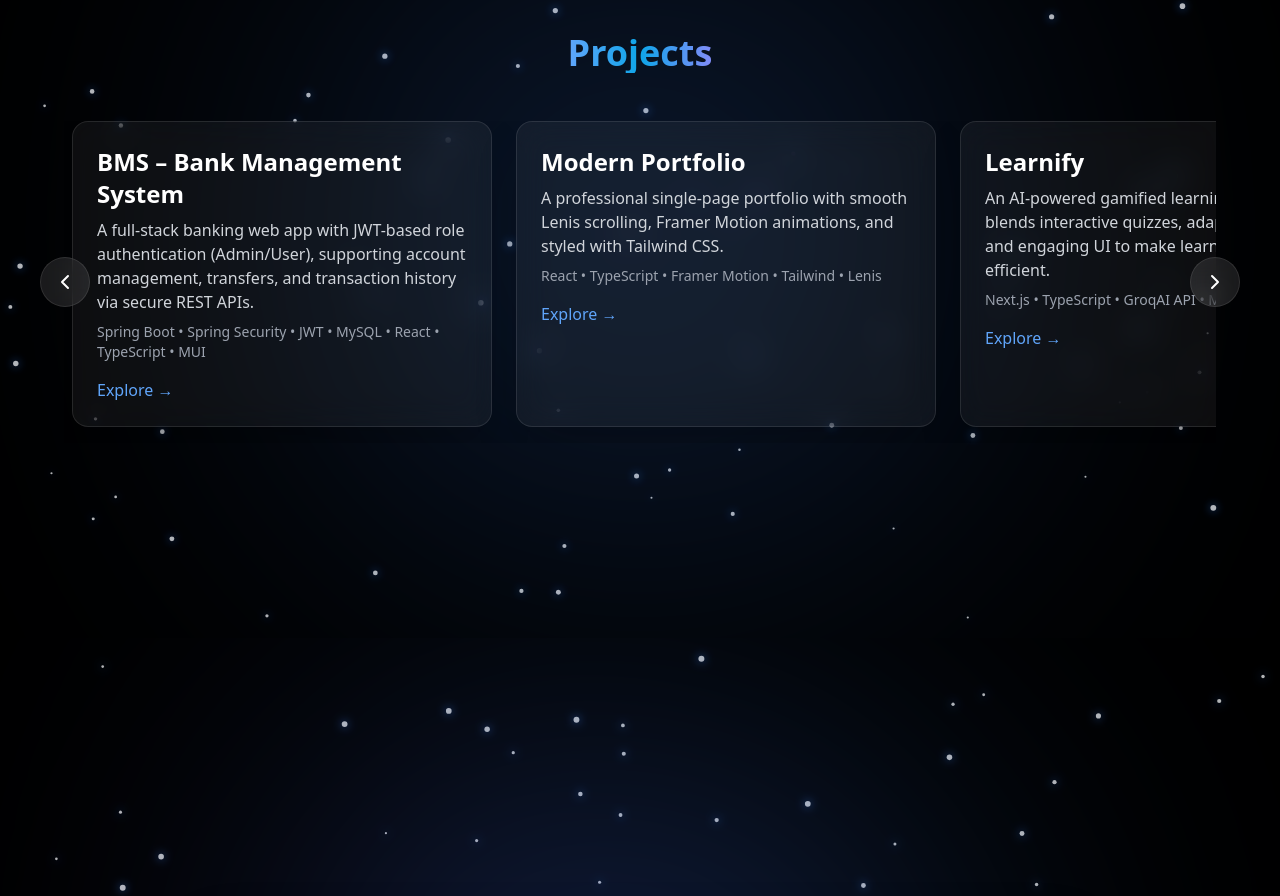
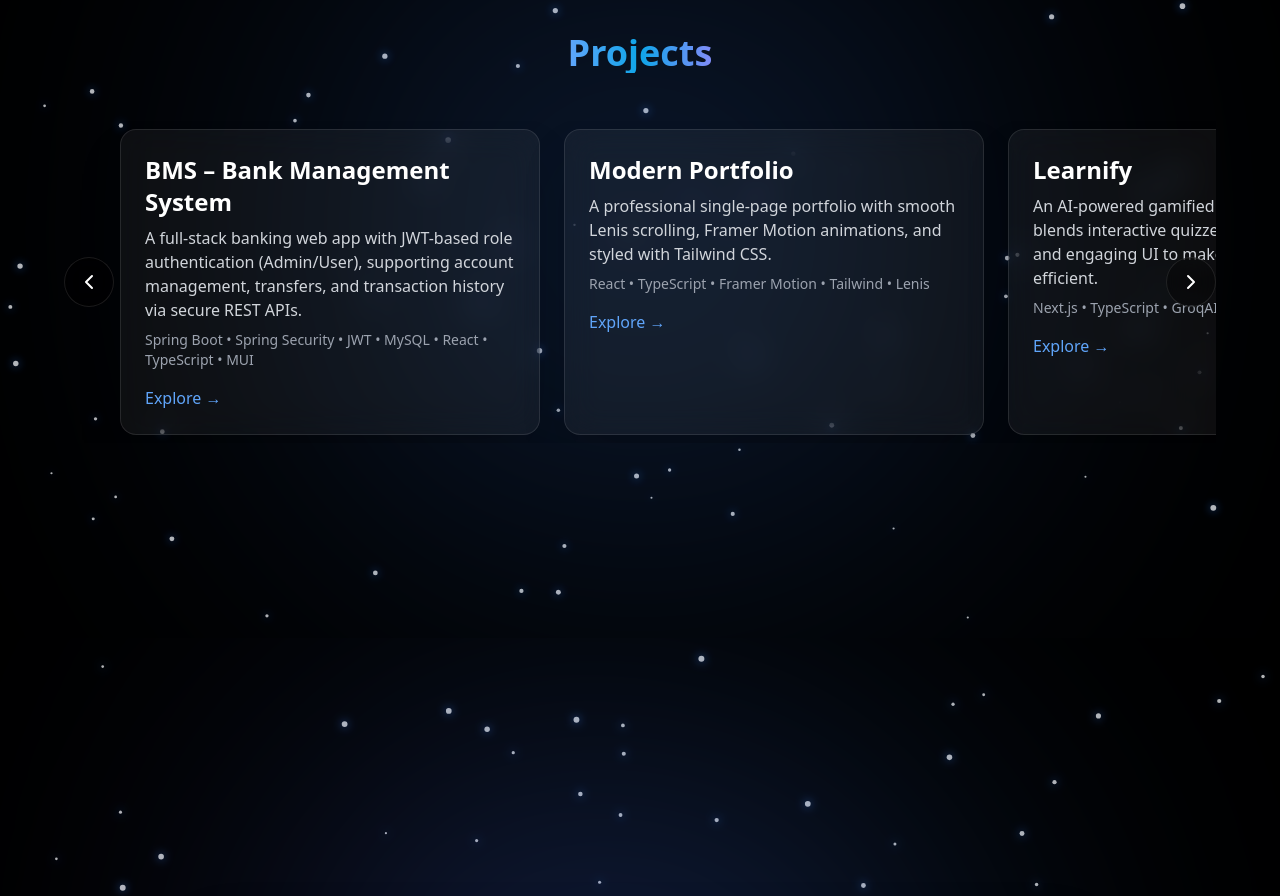
Before and after one commit to SurjeetKaran/Portfolio, a React (Vite) app: page / in a window 1280 px wide. Shown: the part 3320-4216 px from the top of the page. Built offline with nearby package versions, Linux system fonts and the light colour scheme.

Commit message:
Refactor scrolling logic and improve button design
Refactor scroll function and update button styles

```diff
--- a/src/components/Projects.tsx
+++ b/src/components/Projects.tsx
@@ -44,14 +44,11 @@ const projects = [
 export default function Projects() {
   const scrollRef = useRef<HTMLDivElement | null>(null);
 
-  const scroll = (direction: "left" | "right") => {
+  const scroll = (dir: "left" | "right") => {
     if (!scrollRef.current) return;
 
-    const container = scrollRef.current;
-    const scrollAmount = 450; // change if you want more/less scroll
-
-    container.scrollBy({
-      left: direction === "left" ? -scrollAmount : scrollAmount,
+    scrollRef.current.scrollBy({
+      left: dir === "left" ? -450 : 450,
       behavior: "smooth"
     });
   };
@@ -82,37 +79,43 @@ export default function Projects() {
         Projects
       </motion.h2>
 
-      {/* 📦 Horizontal Scroller with Arrows */}
+      {/* 📦 Horizontal Scroller */}
       <div className="relative z-10 w-full max-w-6xl">
-        {/* Left Arrow */}
+        {/* ⬅ Left Arrow */}
         <button
           onClick={() => scroll("left")}
-          className="hidden md:flex absolute -left-6 top-1/2 -translate-y-1/2 z-20
-                     bg-white/10 hover:bg-white/20 border border-white/10
-                     p-3 rounded-full backdrop-blur-md transition"
+          className="
+            absolute left-0 top-1/2 -translate-y-1/2 z-20
+            bg-black/40 hover:bg-black/60 border border-white/10
+            p-3 rounded-full backdrop-blur-md transition
+          "
           aria-label="Scroll Left"
         >
           <ChevronLeft className="w-6 h-6 text-white" />
         </button>
 
-        {/* Right Arrow */}
+        {/* ➡ Right Arrow */}
         <button
           onClick={() => scroll("right")}
-          className="hidden md:flex absolute -right-6 top-1/2 -translate-y-1/2 z-20
-                     bg-white/10 hover:bg-white/20 border border-white/10
-                     p-3 rounded-full backdrop-blur-md transition"
+          className="
+            absolute right-0 top-1/2 -translate-y-1/2 z-20
+            bg-black/40 hover:bg-black/60 border border-white/10
+            p-3 rounded-full backdrop-blur-md transition
+          "
           aria-label="Scroll Right"
         >
           <ChevronRight className="w-6 h-6 text-white" />
         </button>
 
-        {/* Scroll Container */}
+        {/* Scroll Row (Scrollbars Hidden) */}
         <div
           ref={scrollRef}
           className="
-            flex gap-6 overflow-x-auto pb-4 px-2
-            scroll-smooth snap-x snap-mandatory
-            scrollbar-thin scrollbar-thumb-white/20 scrollbar-track-transparent
+            flex gap-6
+            overflow-x-scroll overflow-y-hidden
+            snap-x snap-mandatory scroll-smooth
+            no-scrollbar
+            px-14 py-2
           "
         >
           {projects.map((project, i) => (
@@ -134,7 +137,6 @@ export default function Projects() {
               <p className="text-sm text-gray-400 mb-4">
                 {project.tech.join(" • ")}
               </p>
-
               <a
                 href={project.link}
                 target="_blank"
```
